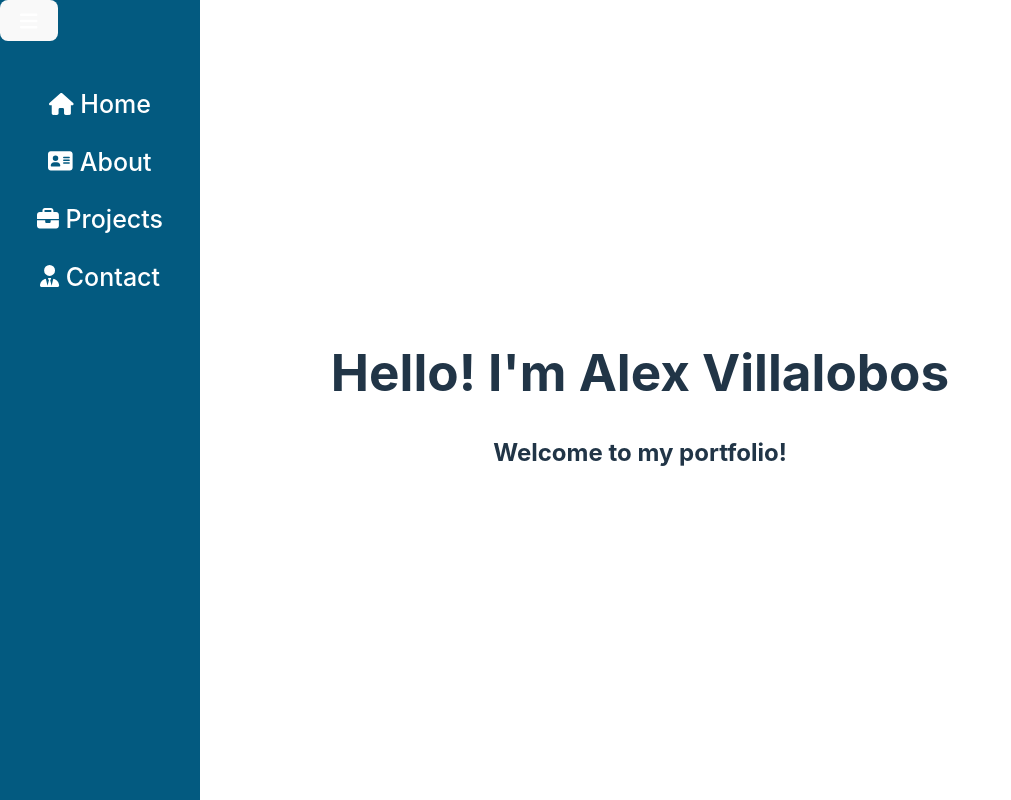
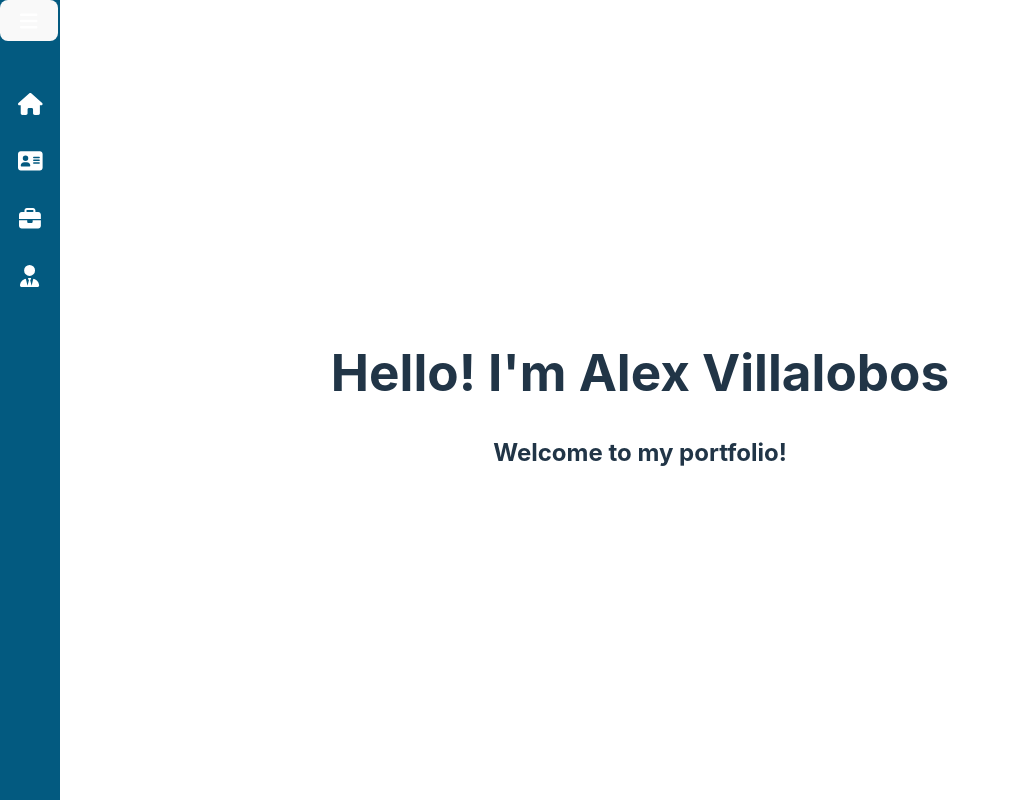
Before and after one commit to avilla13/avx-portfolio, a React (Vite) app: page / in a window 1280 px wide. Shown: the whole page, without its empty margins (0-1011 px from the left). Built offline with nearby package versions, Linux system fonts and the light colour scheme.

Commit message:
Change default navbar to closed position

```diff
--- a/src/components/NavBar/NavBar.jsx
+++ b/src/components/NavBar/NavBar.jsx
@@ -6,7 +6,7 @@ import { FontAwesomeIcon } from '@fortawesome/react-fontawesome'
 import { faBars, faAddressCard, faBriefcase, faUserTie, faHouse } from '@fortawesome/free-solid-svg-icons';
 
 export default function Navbar() {
-    const [openNav, setOpenNav] = useState(true);
+    const [openNav, setOpenNav] = useState(null);
 
     const toggleSidebar = () => {
         setOpenNav(!openNav);
```
